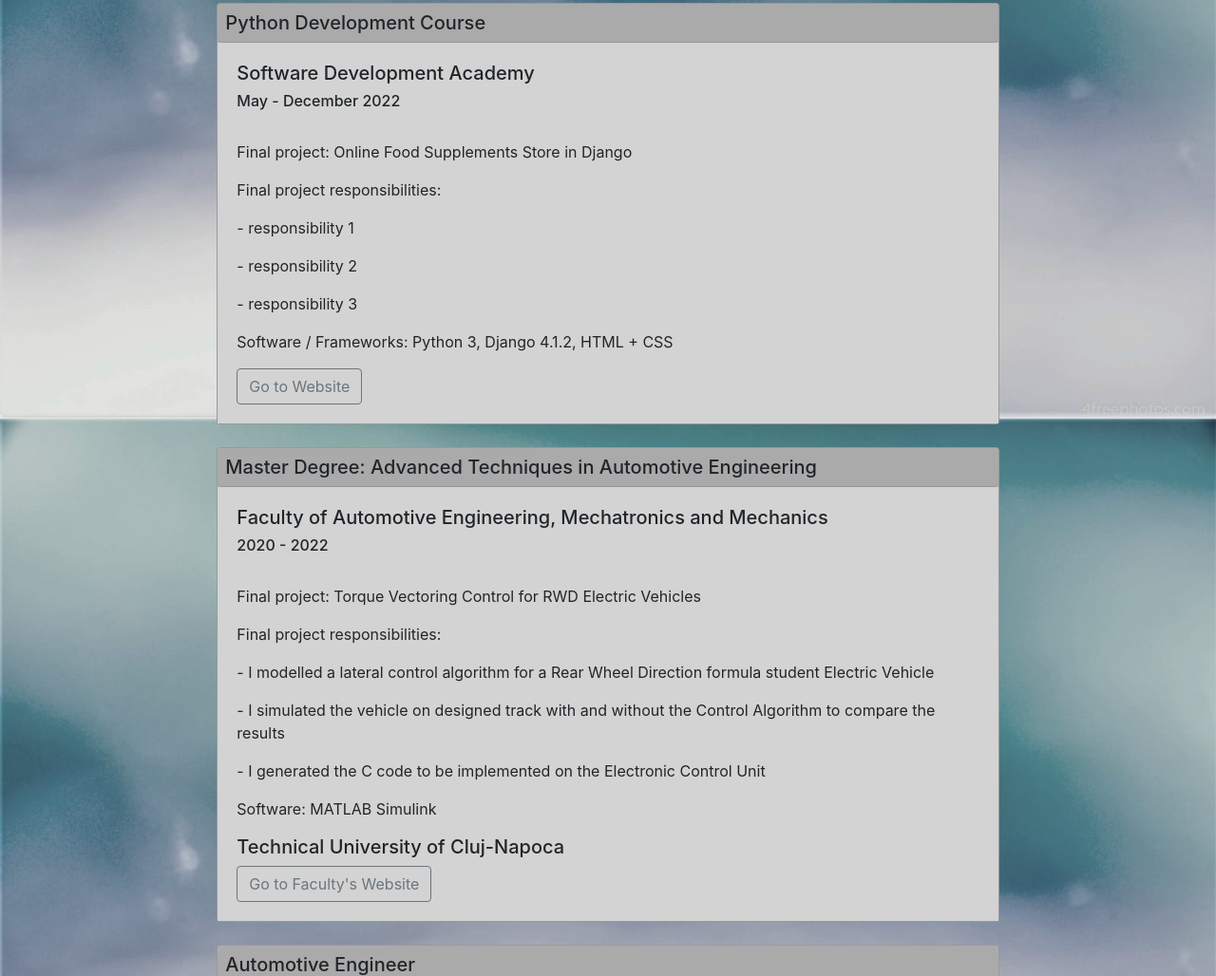
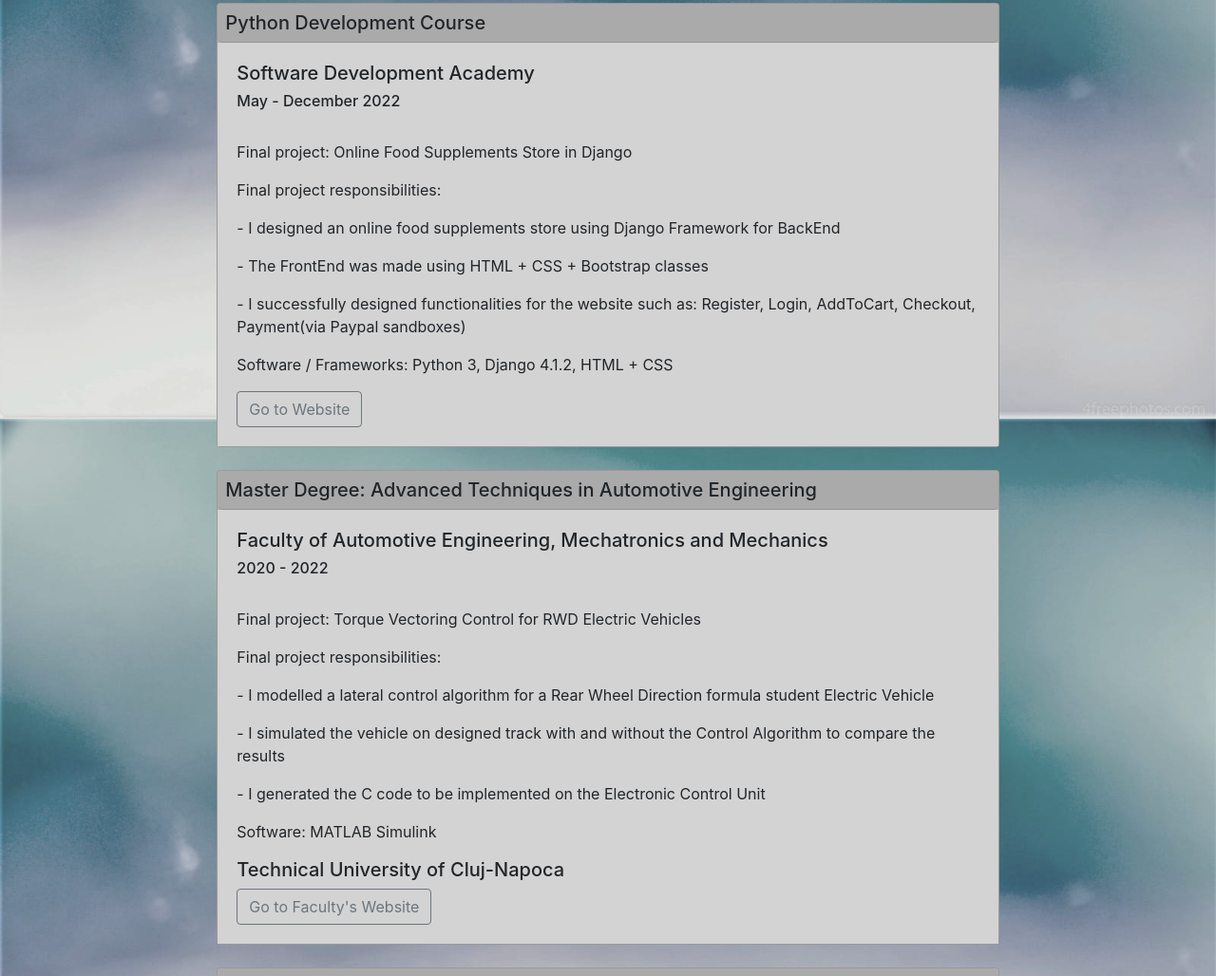
Before and after one commit to EmilioPop/MyWebPage, a plain HTML site: page index.html in a window 1280 px wide. Shown: the part 2957-3985 px from the top of the page at 95% size. Drawn offline with nearby package versions, Linux system fonts and the light colour scheme.

Commit message:
Update index.html

```diff
--- a/index.html
+++ b/index.html
@@ -175,9 +175,9 @@
                         <br>
                         <p class="card-text">Final project: Online Food Supplements Store in Django</p>
                         <p class="card-text">Final project responsibilities:</p>
-                        <p class="card-text">- responsibility 1</p>
-                        <p class="card-text">- responsibility 2</p>
-                        <p class="card-text">- responsibility 3</p>
+                        <p class="card-text">- I designed an online food supplements store using Django Framework for BackEnd</p>
+                        <p class="card-text">- The FrontEnd was made using HTML + CSS + Bootstrap classes</p>
+                        <p class="card-text">- I successfully designed functionalities for the website such as: Register, Login, AddToCart, Checkout, Payment(via Paypal sandboxes)</p>
                         <p class="card-text">Software / Frameworks: Python 3, Django 4.1.2, HTML + CSS</p>
                         <a type="button" class="btn btn-outline-secondary" href="https://sdacademy.ro/">Go to
                             Website</a>
```
